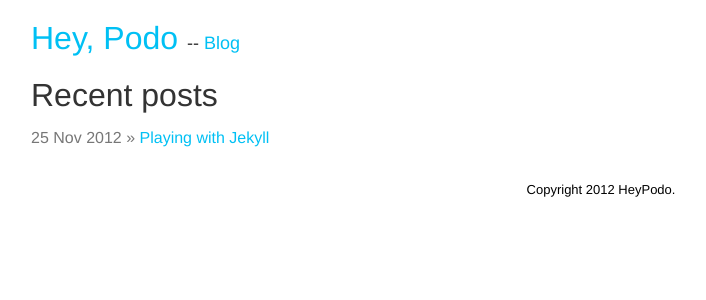
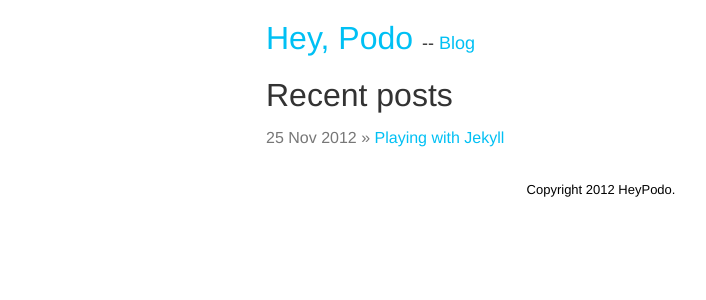
Before and after one commit to podopie/podopie.github.com, a Jekyll site: the page built from blog/index.html, in a window 1280 px wide. Shown: the top 300 px of the page, without its empty margins (39-745 px from the left). Built offline with Jekyll 4.4.1, drawn with Linux system fonts in a browser that asks for light colours.

Commit message:
slight typography changes

```diff
--- a/_layouts/default.html
+++ b/_layouts/default.html
@@ -10,6 +10,7 @@
   <title>{{ page.title }}</title>
   <meta charset="UTF-8">
   <meta name="description" content="Ed Podojil: English teacher turned self-taught programmer with a hint of blog.">
+  <meta name="viewport" content="width=device-width, initial-scale=1, maximum-scale=1">
   <link rel="stylesheet" media="screen" href="/public/css/style.css">
   <script type="text/javascript">
     var _gaq = _gaq || [];
@@ -29,8 +30,10 @@
   </script>
 </head>
 <body class="blog">
-  <h1><a href="/">Hey, Podo</a> <span class="secondary"> -- <a href="/blog/index.html">Blog</a></span></h1>
-  {{ content }}
-  <footer>Copyright 2012 HeyPodo.</footer>
+  <div class="blog-container">
+    <h1><a href="/">Hey, Podo</a> <span class="secondary"> -- <a href="/blog/index.html">Blog</a></span></h1>
+    {{ content }}
+    <footer>Copyright 2012 HeyPodo.</footer>
+  </div>
 </body>
 </html>
--- a/public/css/style.css
+++ b/public/css/style.css
@@ -148,8 +148,10 @@
 
 /* Blog stuff */
 .blog {
-  width: 1140px;
-  margin-top: 20px;
+  width: 710px;
+}
+.blog-container {
+  margin: 20px;
 }
 .secondary {
   font-size: 18px;
```
